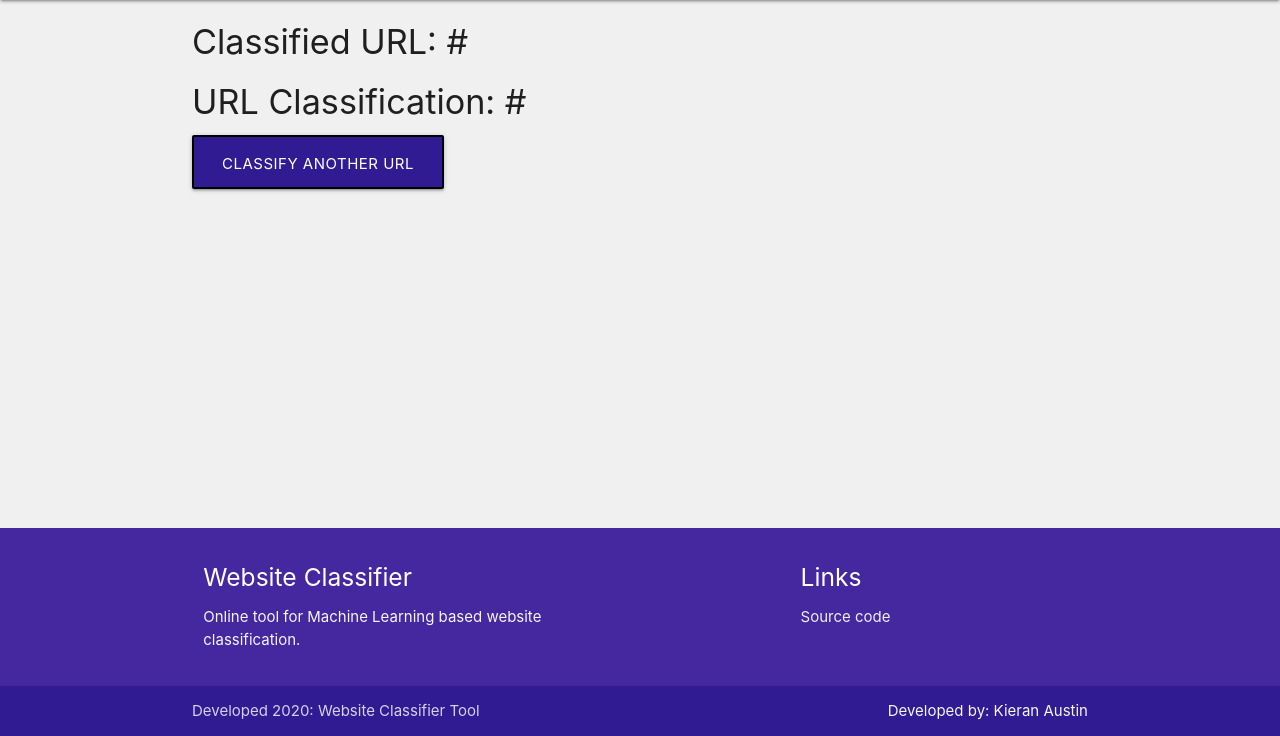
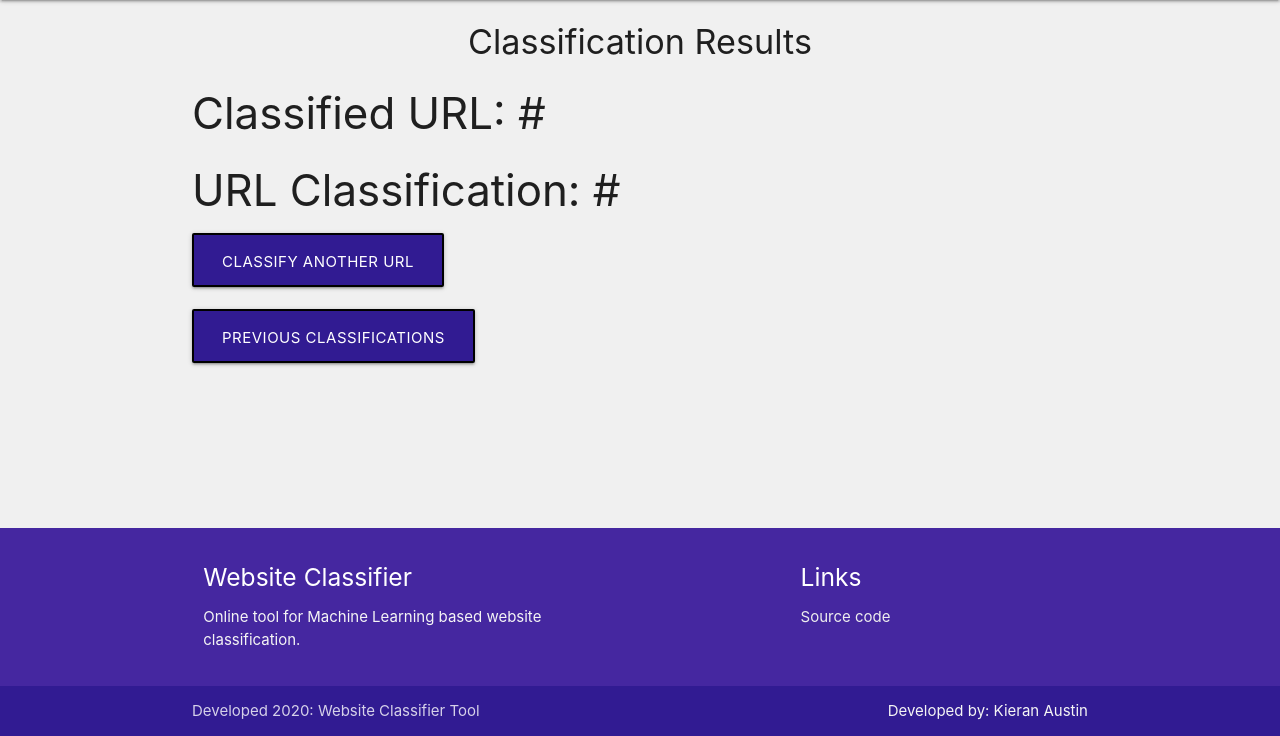
Before and after one commit to kieranaustin97/Websiteclassifier, a Django app: template mysite/mysite/classifier/templates/classifier/output.html in a window 1280 px wide. Shown: the part 64-800 px from the top of the page. Run offline with Django 3.2, Linux system fonts and the light colour scheme; the template is opened without the code that fills it: most values are stand-ins (such as "Sample title", 1, 10 or a date in 2020); parts of the project's set-up code (start-up, migrations or seed data) failed here and were passed over.

Commit message:
Update look of output page

```diff
--- a/mysite/mysite/classifier/templates/classifier/output.html
+++ b/mysite/mysite/classifier/templates/classifier/output.html
@@ -2,8 +2,11 @@
 
 {% block content %}
 <div class="container">
-<h4>Classified URL: {{url}}</h4>
-<h4>URL Classification: {{url_classification}}</h4>
+<h4 class="center-align">Classification Results</h4>
+<h3>Classified URL: {{url}}</h3>
+<h3>URL Classification: {{url_classification}}</h3>
 <a href="" class="waves-effect waves-light btn-large">Classify Another URL</a>
+<br><br>
+<a class="waves-effect waves-purple btn-large" href="{% url 'showresults' %}">Previous Classifications</a>
 {% endblock %}
 </div>
--- a/mysite/mysite/classifier/views.py
+++ b/mysite/mysite/classifier/views.py
@@ -3,11 +3,9 @@ from django.http import HttpResponseRedirect
 
 from .forms import URLForm
 from classifier.models import PredictedWebsites
+import classifier.scripts.website_classification as web_classifier
 
 import datetime
-
-import classifier.scripts.website_classification as web_classifier
-
 
 # Create your views here.
 def index(request):
@@ -48,7 +46,7 @@ def showresults(request):
     #Collects all objects from database
     previous_classification_list = PredictedWebsites.objects.all()
 
-    #Check if any objects retrieved
+    #Check if any objects retrieved, if there is none return blank page instead of table
     if len(previous_classification_list) == 0:
         return render(request, 'classifier/noResults.html')
 
```
